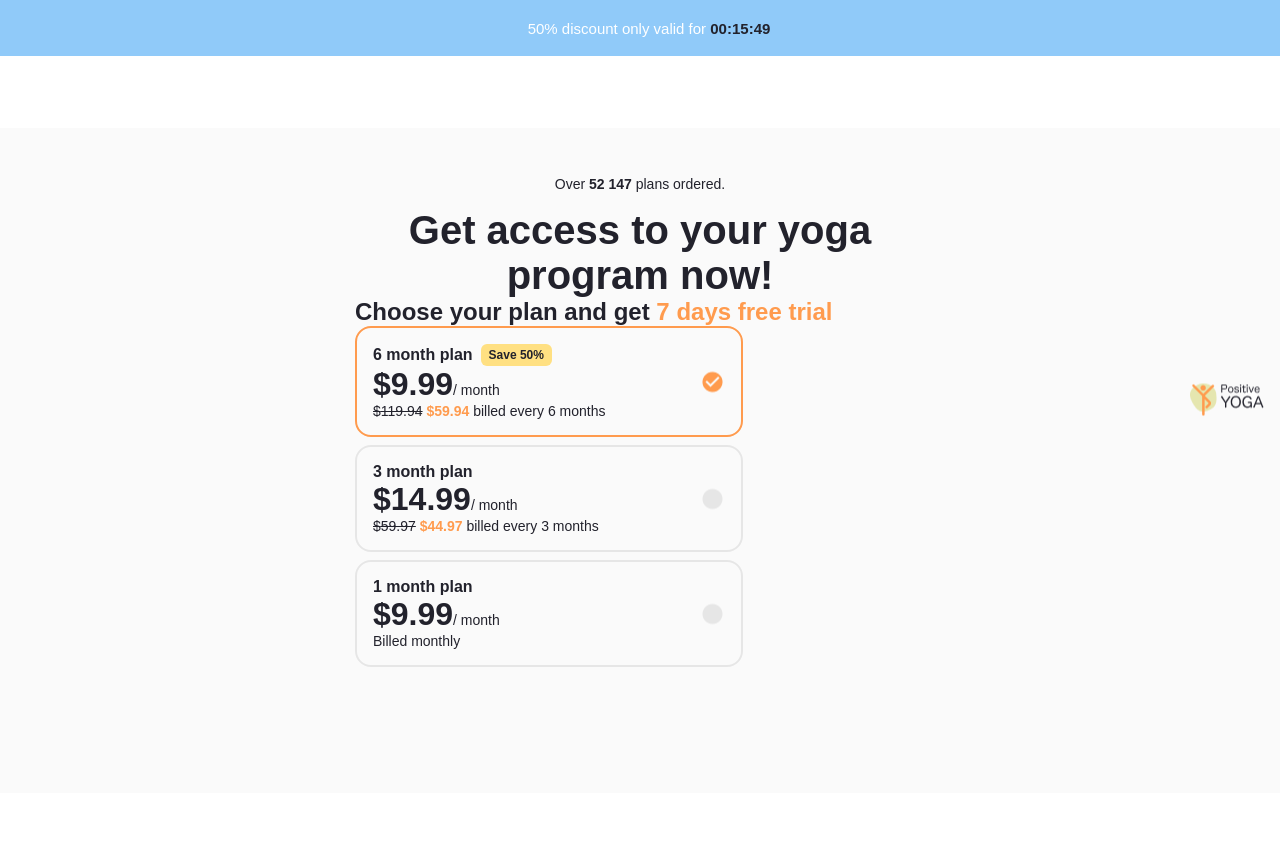
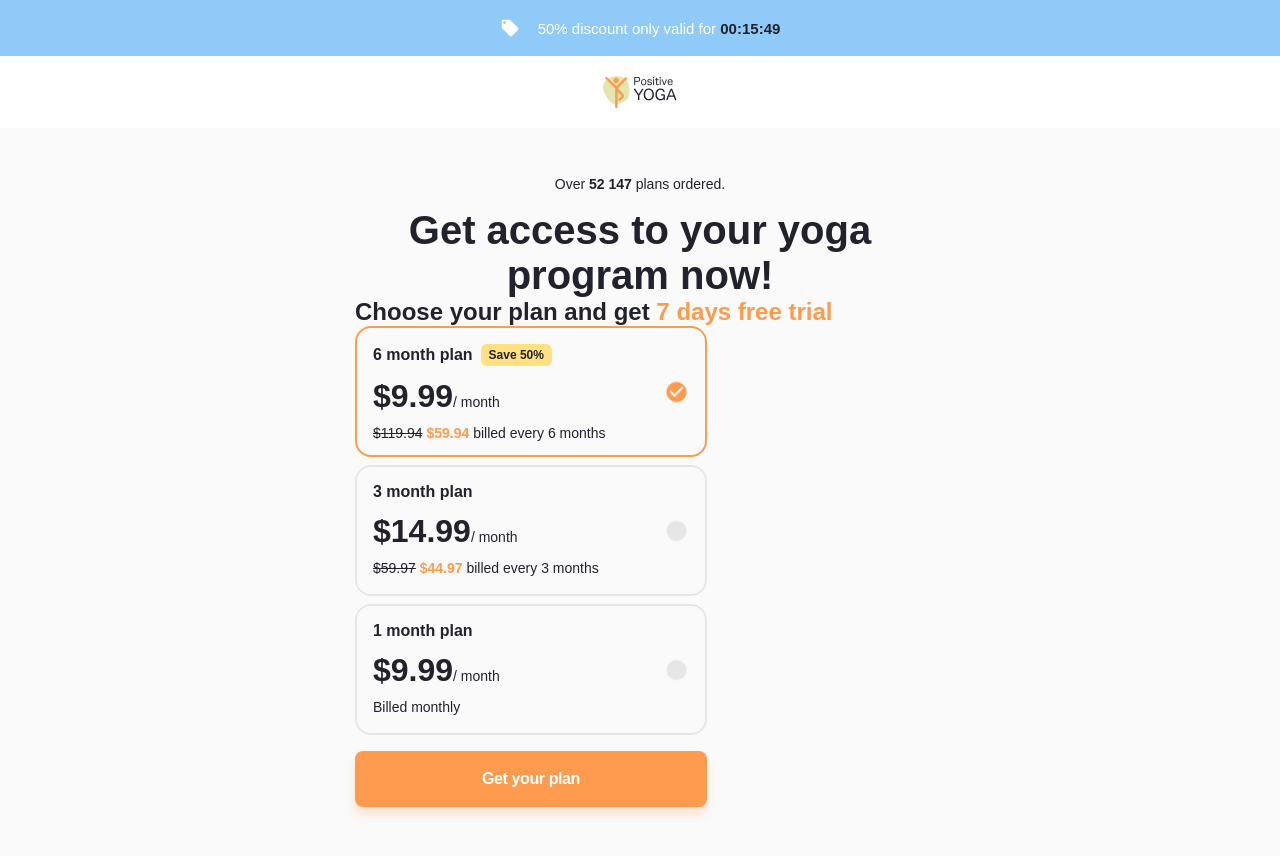
Before and after one commit to LaurynasSt/react-yoga-kilo, a React (Create React App) app: page / in a window 1280 px wide. Shown: the top 856 px of the page. Before the commit the page ends 800 px from the top, so only its background shows below. Built offline with nearby package versions, Linux system fonts and the light colour scheme.

Commit message:
created button component with styles

```diff
--- /dev/null
+++ b/src/components/Button/index.css
@@ -0,0 +1,26 @@
+.button {
+  max-width: 352px;
+  width: 100%;
+  height: 56px;
+  background-color: #ff9b4e;
+  color: #fff;
+  font-weight: 700;
+  font-size: 16px;
+  letter-spacing: -0.4px;
+  outline: none;
+  filter: drop-shadow(0px 8px 4px rgba(255, 155, 78, 0.24));
+  cursor: pointer;
+  border: none;
+  border-radius: 8px;
+  transition: background-color 200ms ease-out, color 200ms ease-out;
+  /* mobile outline-none (on tap) */
+  -webkit-tap-highlight-color: transparent;
+}
+
+.button:hover {
+  background-color: #ff9b5e;
+}
+
+.button:active {
+  background-color: #ff9b9e;
+}
--- /dev/null
+++ b/src/components/Button/index.js
@@ -0,0 +1,9 @@
+import "./index.css";
+
+function Button({ onClick, children }) {
+    return (
+        <button className={`button`} onClick={onClick}>{children}</button>
+    );
+}
+
+export default Button;
--- a/src/components/PlanBlock/index.css
+++ b/src/components/PlanBlock/index.css
@@ -1,7 +1,9 @@
 .plan-block {
   position: relative;
   border-radius: 16px;
-  max-width: 352px;
+  max-width: 316px;
+  width: 100%;
+  height: 95px;
   padding: 16px;
   border: 2px solid rgba(0, 0, 0, 0.08);
   cursor: pointer;
@@ -11,7 +13,9 @@
 .plan-block-active {
   position: relative;
   border-radius: 16px;
-  max-width: 352px;
+  max-width: 316px;
+  width: 100%;
+  height: 95px;
   padding: 16px;
   border: 2px solid #ff9b4e;
   margin-bottom: 8px;
@@ -36,6 +40,7 @@
 .plan-price {
   font-size: 32px;
   font-weight: 700;
+  margin: 12px 0 10px 0;
 }
 
 .price-month {
@@ -48,7 +53,8 @@
   font-weight: 400;
 }
 
-img {
+.plan-block-active > img,
+.plan-block > img {
   position: absolute;
   top: 50%;
   right: 16px;
--- a/src/components/PlansContainer/index.css
+++ b/src/components/PlansContainer/index.css
@@ -1,3 +1,7 @@
 .plans-program-container {
   padding: 0 355px;
 }
+
+.plans-program-container > button {
+  margin: 8px 0 16px 0;
+}
--- a/src/components/PlansContainer/index.js
+++ b/src/components/PlansContainer/index.js
@@ -3,6 +3,7 @@ import "./index.css";
 import PlanBlock from '../PlanBlock'
 import SectionTitle from '../SectionTitle';
 import { useState } from "react";
+import Button from "../Button";
 
 function PlansContainer() {
     const [sixMonthsState, setSixMonthsState] = useState(true);
@@ -61,6 +62,7 @@ function PlansContainer() {
                 onlyMonth={true}
             >
             </PlanBlock>
+            <Button onClick={() => alert("Coming soon... 🚀🚀🚀 ")}>Get your plan</Button>
         </section>
     );
 }
```
Also changed, not shown: public/manifest.json (added).
